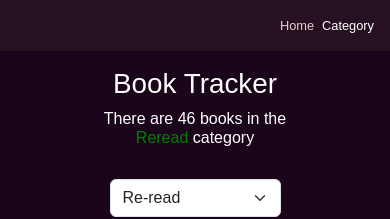
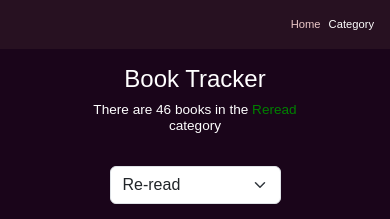
Before and after one commit to LuchiAdaobi/bookTracker, a React (Vite) app: page / in a window 390 px wide. Shown: the top 219 px of the page. Built offline with nearby package versions, Linux system fonts and the light colour scheme.

Commit message:
add media query

```diff
--- a/src/index.css
+++ b/src/index.css
@@ -32,7 +32,7 @@ body {
 }
 
 .nav-item {
-  font-size: 0.8rem;
+  /* font-size: 0.8rem; */
   margin-right: 0.5rem;
   color: #fff;
 }
@@ -89,3 +89,27 @@ small {
   display: flex;
   align-items: center;
 }
+
+/* Media Queries */
+@media screen and (max-width: 768px) {
+  .card-collection {
+    grid-template-columns: 1fr;
+  }
+
+  h1,
+h2
+ {
+  font-size: 1.5rem;
+}
+h6{
+  font-size: .85rem;
+}
+nav{
+  font-size: .8rem;
+}
+}
+@media screen and (max-width: 768px) {
+  nav{
+  font-size: .7rem;
+}
+}
```
